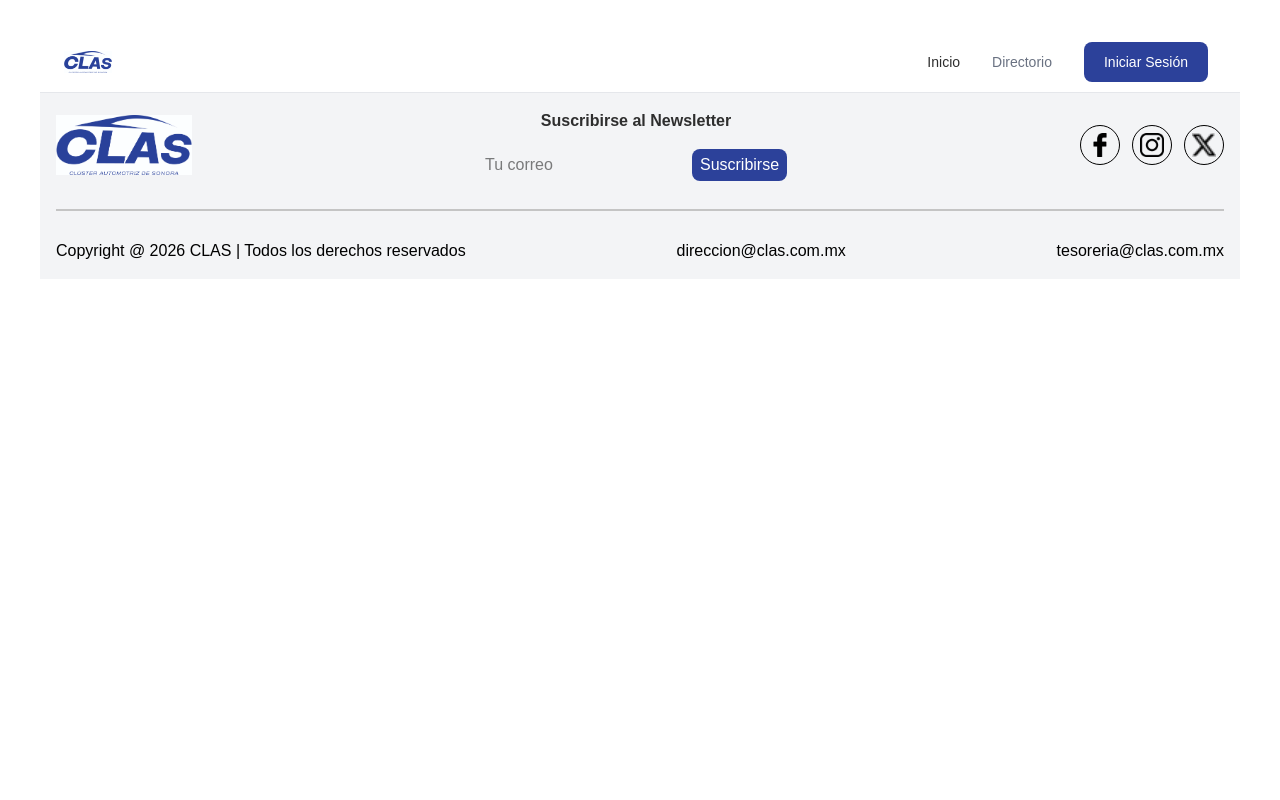
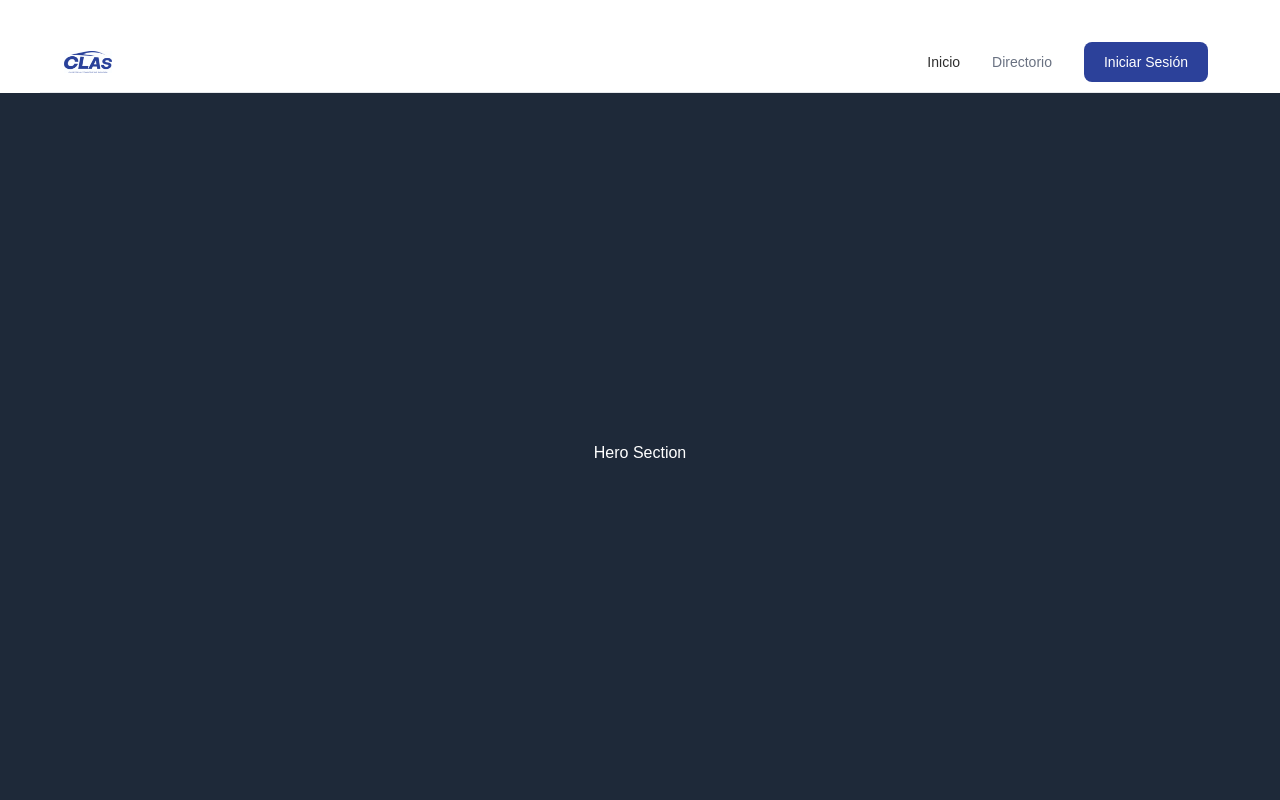
Before and after one commit to sverdam/RetoTC2005B, a React (Vite) app in the folder front-end/: page / in a window 1280 px wide. Shown: the top 800 px of the page. Built offline with nearby package versions, Linux system fonts and the light colour scheme; no server answers; a web font is replaced by a local one.

Commit message:
feat: add homepage as index route

```diff
--- a/front-end/src/routes/index.tsx
+++ b/front-end/src/routes/index.tsx
@@ -5,7 +5,7 @@ import ErrorPage from "../pages/ErrorPage";
 import UserPage from "../pages/UserAdminPage";
 import UserFormPage from "../pages/UserFormPage";
 import CompanyPage from "../pages/CompanyPage";
-//import HomePage from "../pages/HomePage";
+import HomePage from "../pages/HomePage";
 import EditCompanyPage from "../pages/EditCompanyPage";
 import LoginPage from "../pages/LoginPage";
 
@@ -15,7 +15,7 @@ const router = createBrowserRouter([
         element: <App />,
         errorElement: < ErrorPage/>,
         children: [
-            //{ index: true, element: <HomePage />},
+            { index: true, element: <HomePage />},
             { path: 'directorio', element: <DirectoryPage />},
             { path: 'usuarios', element: <UserPage/>},
             { path: 'usuarios/nuevo', element: <UserFormPage />},
```
